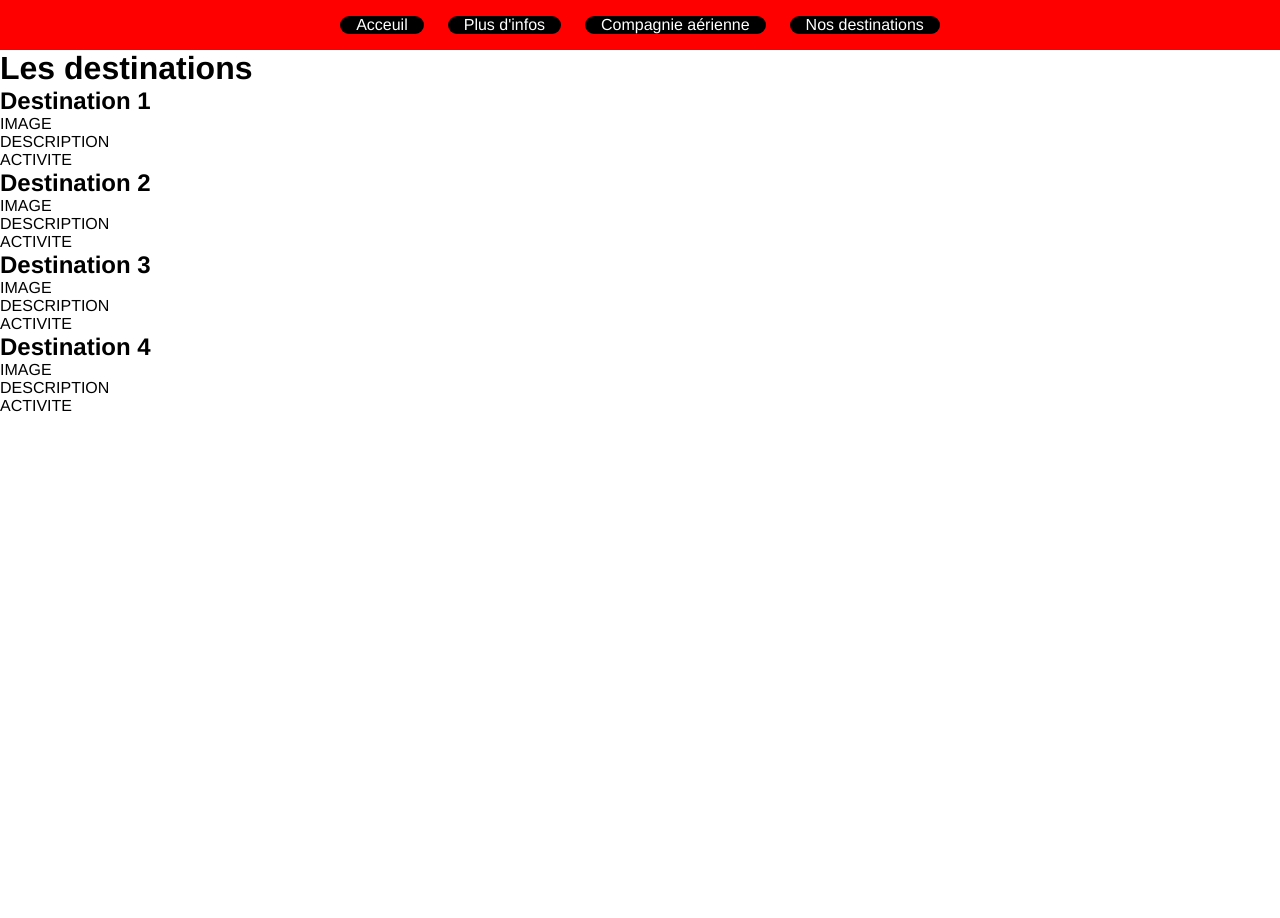
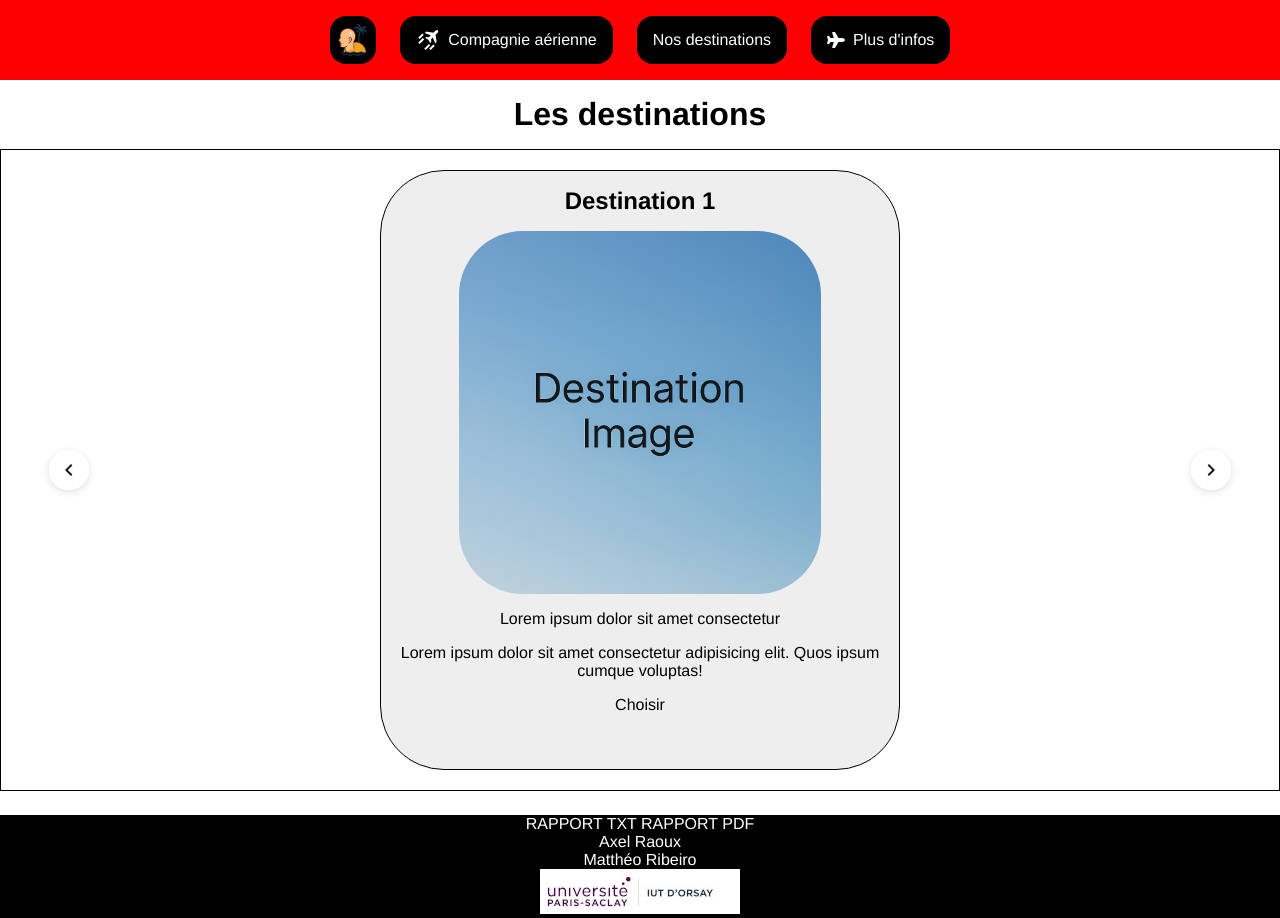
Before and after one commit to Mattribs91/Projet-Comm-Web, a plain HTML site: page destination/destination.html in a window 1280 px wide. Before the commit the page ends 800 px from the top, so only its background shows below. Drawn offline with nearby package versions, Linux system fonts and the light colour scheme.

Commit message:
Deuxième version 05/11/25

```diff
--- /dev/null
+++ b/destination/destination.css
@@ -0,0 +1,106 @@
+.carousel {
+    border: 1px black solid;
+    margin-bottom: 1.5rem;
+    position: relative;
+}
+
+.carousel ul {
+    width: 35rem;
+    height: 40rem;
+    padding: 20px;
+    display: flex;
+    gap: 4vw;
+    margin: 0 auto;
+}
+
+.carousel li:hover {
+    box-shadow: 0px 8px 20px rgba(0, 0, 0, 0.2);
+    transform: translateY(-5px);
+
+}
+
+.carousel li {
+    list-style-type: none;
+    background-color: #eeeeee;
+    border: 1px solid black;
+    flex: 0 0 100%;
+    border-radius: 4rem;
+    text-align: center;
+    transition: ease-in-out 0.2s;
+}
+
+.carousel ul {
+    overflow-x: scroll;
+    scroll-snap-type: x mandatory;
+}
+
+.carousel li {
+    scroll-snap-align: center;
+}
+
+h1 {
+    margin: 1rem 0;
+    text-align: center;
+    font-size: 2rem;
+}
+
+div h2 {
+    margin: 1rem 0;
+}
+
+/*div h2, p, img {
+    text-align: center;
+}*/
+
+div p {
+    margin: 1rem 0;
+}
+
+/*div a {
+    text-align: center;
+}*/
+
+div img {
+    width: 70%;
+    height: auto;
+    display: block;
+    margin: 0 auto;
+    border-radius: 4rem;
+}
+
+.carousel-btn {
+    position: absolute;
+    top: 50%;
+    transform: translateY(-50%);
+    border: none;
+    padding: 0;
+    background: rgba(255, 255, 255, 0.9);
+    width: 2.5rem;
+    height: 2.5rem;
+    border-radius: 50%;
+    display: inline-flex;         /* ou flex, mais inline-flex est plus précis ici */
+    align-items: center;          /* centre verticalement */
+    justify-content: center;      /* centre horizontalement */
+    cursor: pointer;
+    box-shadow: 0 2px 8px rgba(0, 0, 0, 0.15);
+    font-size: 1.8rem;
+    opacity: 0.9;
+    transition: opacity 0.2s ease, box-shadow 0.2s ease, transform 0.2s ease;
+
+}
+
+.carousel-btn:hover {
+    box-shadow: 0 6px 16px rgba(0, 0, 0, 0.2);
+}
+.carousel-btn.prev {
+    left: 3rem;
+}
+.carousel-btn.next {
+    right: 3rem;
+}
+
+.carousel-btn svg {
+    width: 1.5rem;
+    height: 1.5rem;
+    display: block;
+}
--- a/destination/destination.html
+++ b/destination/destination.html
@@ -3,44 +3,102 @@
 <head>
     <meta charset="UTF-8">
     <link rel="stylesheet" href="../styles/styles.css">
+    <link rel="stylesheet" href="destination.css">
+    <link rel="stylesheet" href="https://fonts.googleapis.com/css2?family=Material+Symbols+Outlined:opsz,wght,FILL,GRAD@20..48,100..700,0..1,-50..200&icon_names=plane_contrails" />
+    <script src="https://kit.fontawesome.com/09d3316df9.js" crossorigin="anonymous"></script>
     <title>Les destinations</title>
 </head>
 <body>
     <nav>
-        <a href="../index.html">Acceuil</a>
-        <a href="../details/details.html">Plus d'infos</a>
-        <a href="../airline/airline.html">Compagnie aérienne</a>
-        <a href="../destination/destination.html">Nos destinations</a>
+        <a href="../index.html" class="acceuil"><img src="../images/favicon.png" alt=""></a>
+        <a href="./airline/airline.html"><span class="material-symbols-outlined" aria-hidden="true">plane_contrails</span><span class="label">Compagnie aérienne</span></a>
+        <a href=""><span class="label">Nos destinations</span></a>
+        <a href="../details/details.html"><i class="fa-solid fa-plane" aria-hidden="true"></i><span class="label">Plus d'infos</span></a>
     </nav>
 
     <h1>Les destinations</h1>
     <div class="carousel">
+        <button class="carousel-btn prev" aria-label="Précédent">
+          <svg viewBox="0 0 24 24" width="24" height="24" aria-hidden="true" focusable="false">
+            <path d="M15.41 7.41 14 6l-6 6 6 6 1.41-1.41L10.83 12z"></path>
+          </svg>
+        </button>
         <ul>
             <li>
                 <h2>Destination 1</h2>
-                <img src="" alt="">IMAGE
-                <p>DESCRIPTION</p>
-                <p>ACTIVITE</p>
+                <img src="../images/tempImage.png" alt="TEMP">
+                <p>Lorem ipsum dolor sit amet consectetur</p>
+                <p>Lorem ipsum dolor sit amet consectetur adipisicing elit. Quos ipsum cumque voluptas!</p>
+                <a href="">Choisir</a>
             </li>
             <li>
                 <h2>Destination 2</h2>
-                <img src="" alt="">IMAGE
-                <p>DESCRIPTION</p>
-                <p>ACTIVITE</p>
+                <img src="../images/tempImage.png" alt="TEMP">
+                <p>Lorem ipsum dolor sit amet consectetur adipisicing elit. Dolores quia nemo</p>
+                <p>Lorem ipsum dolor sit amet consectetur</p>
+                <a href="">Choisir</a>
             </li>
             <li>
                 <h2>Destination 3</h2>
-                <img src="" alt="">IMAGE
+                <img src="../images/tempImage.png" alt="TEMP">
                 <p>DESCRIPTION</p>
                 <p>ACTIVITE</p>
+                <a href="">Choisir</a>
             </li>
             <li>
                 <h2>Destination 4</h2>
-                <img src="" alt="">IMAGE
+                <img src="../images/tempImage.png" alt="TEMP">
                 <p>DESCRIPTION</p>
                 <p>ACTIVITE</p>
+                <a href="">Choisir</a>
             </li>
         </ul>
+        <button class="carousel-btn next" aria-label="Suivant">
+          <svg viewBox="0 0 24 24" width="24" height="24" aria-hidden="true" focusable="false">
+            <path d="M8.59 16.59 10 18l6-6-6-6-1.41 1.41L13.17 12z"></path>
+          </svg>
+        </button>
     </div>
+
+    <footer>
+        <a href="">RAPPORT TXT</a>
+        <a href="">RAPPORT PDF</a>
+        <ul>
+            <li>Axel Raoux</li>
+            <li>Matthéo Ribeiro</li>
+        </ul>
+        <img src="../images/logo-iut.jpg" alt="Logo de l'IUT d'Orsay">
+    </footer>
+
+<script>
+(function () {
+  const container = document.querySelector('.carousel');
+  const ul = container.querySelector('ul');
+  const prev = container.querySelector('.carousel-btn.prev');
+  const next = container.querySelector('.carousel-btn.next');
+
+  function scrollAmount() {
+    const li = ul.querySelector('li');
+    if (!li) return ul.clientWidth;
+    const styles = getComputedStyle(ul);
+    const gap = parseInt(styles.columnGap || styles.gap || 0);
+    return li.getBoundingClientRect().width + gap;
+  }
+
+  prev.addEventListener('click', () => {
+    ul.scrollBy({ left: -scrollAmount(), behavior: 'smooth' });
+  });
+  next.addEventListener('click', () => {
+    ul.scrollBy({ left: scrollAmount(), behavior: 'smooth' });
+  });
+
+  // Accessibilité: flèches clavier
+  container.setAttribute('tabindex', '0');
+  container.addEventListener('keydown', (e) => {
+    if (e.key === 'ArrowRight') next.click();
+    if (e.key === 'ArrowLeft') prev.click();
+  });
+})();
+</script>
 </body>
 </html>
--- a/details/details.css
+++ b/details/details.css
@@ -1,9 +1,46 @@
-body {
-  background-color: 66944B;
+nav img {
+  width: 40px;
+  height: 40px;
+  border-radius: 8px;
+  border: none;
 }
+
+/* --- Titres --- */
+h1, h2, h3 {
+  text-align: center;
+  margin: 40px auto 20px;
+  width: 80%;
+  border-radius: 10px;
+  padding: 10px 15px;
+  box-shadow: 0 3px 8px rgba(0, 0, 0, 0.2);
+}
+
 h1 {
-  color: DEB2AB;
+  color: #ffffff;
+  background-color: #2E7D32;
 }
+
+h2 {
+  color: #2E7D32;
+  background-color: #C8E6C9;
+}
+
+h3 {
+  color: #1B5E20;
+  background-color: #E8F5E9;
+}
+
+/* --- Paragraphes --- */
 p {
-  color: rgb(113, 171, 147);
+  color: #333;
+  width: 80%;
+  margin: 20px auto;
+  padding: 20px;
+  background-color: rgba(255, 255, 255, 0.9);
+  border: 2px solid #A5D6A7;
+  border-radius: 15px;
+  line-height: 1.6;
+  font-size: 16px;
+  box-shadow: 0 4px 12px rgba(0, 0, 0, 0.1);
+  text-align: justify;
 }
--- a/styles/styles.css
+++ b/styles/styles.css
@@ -8,46 +8,16 @@ body {
     margin: 0;
     font-family: "Helvetica", "Arial", sans-serif;
 }
-/*
-h1 {
-    text-align: center;
-    font-size: 1.7rem;
+
+a {
+    text-decoration: none;
+    color: black;
 }
 
-.carousel {
-    border: 1px black solid;
-}
 
-.carousel ul {
-    width: 35rem;
-    height: 40rem;
-    padding: 20px;
-    display: flex;
-    gap: 4vw;
-    margin: 0 auto;
-}
-
-.carousel li {
-    list-style-type: none;
-    background-color: #eeeeee;
-    border: 1px solid black;
-    flex: 0 0 100%;
-    border-radius: 4rem;
-}
-
-.carousel ul {
-    overflow-x: scroll;
-    scroll-snap-type: x mandatory;
-}
-
-.carousel li {
-    scroll-snap-align: center;
-}
-*/
 /* STYLES NAVBAR FOOTER*/
 
 nav a {
-    text-decoration: none;
     color: white;
     background-color: black;
     padding: 0 1rem;
@@ -55,6 +25,10 @@ nav a {
     align-items: center;
     gap: .5rem;
     display: inline-flex;
+}
+
+nav a:hover span.material-symbols-outlined {
+    text-decoration: none;
 }
 
 a.acceuil img {
@@ -69,7 +43,26 @@ a.acceuil {
 }
 
 nav a:hover {
-    text-decoration: underline;
+    text-decoration: none;
+}
+
+nav a:hover .label {
+    text-decoration-line: underline;
+    text-decoration-thickness: 2px;   /* épaisseur de l’underline */
+    text-underline-offset: 0.2em;    /* espace entre texte et ligne */
+}
+
+nav a:focus {
+    outline: 2px solid currentColor;
+    outline-offset: 2px;
+    text-decoration: none;
+}
+
+nav a:focus .label {
+    text-decoration-line: underline;
+    text-decoration-thickness: 2px;
+    text-underline-offset: 0.18em;
+    text-decoration-skip-ink: auto;
 }
 
 nav {
@@ -90,6 +83,5 @@ footer {
 }
 
 footer a {
-    text-decoration: none;
     color: white;
 }
```
Also changed, not shown: details/details.html (+14 -15 lines), images/axel-boss.jpg (added), images/mattheo-boss.jpg (added), images/tempImage.png (added), rapport/template/fonts/OFL.txt (added), rapport/template/fonts/OpenSans-Italic-VariableFont_wdth,wght.ttf (added), rapport/template/fonts/OpenSans-VariableFont_wdth,wght.ttf (added), rapport/template/fonts/README.txt (added), rapport/template/img/empty.png (added), rapport/template/img/iut-orsay.svg (added), rapport/template/img/universite-paris-saclay.png (added), 3 other files.
